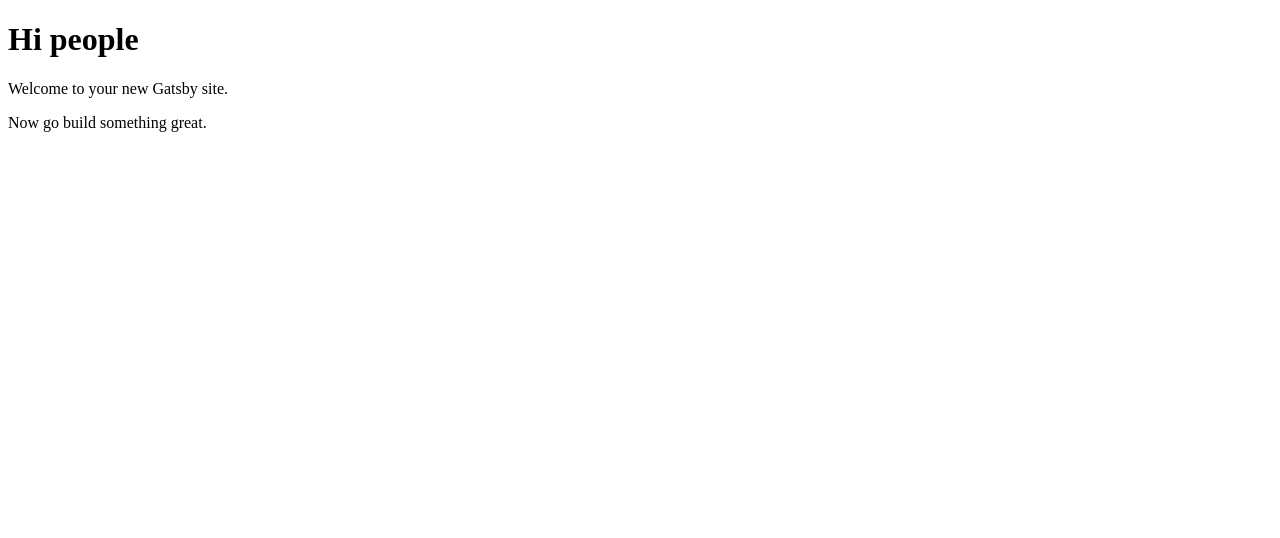
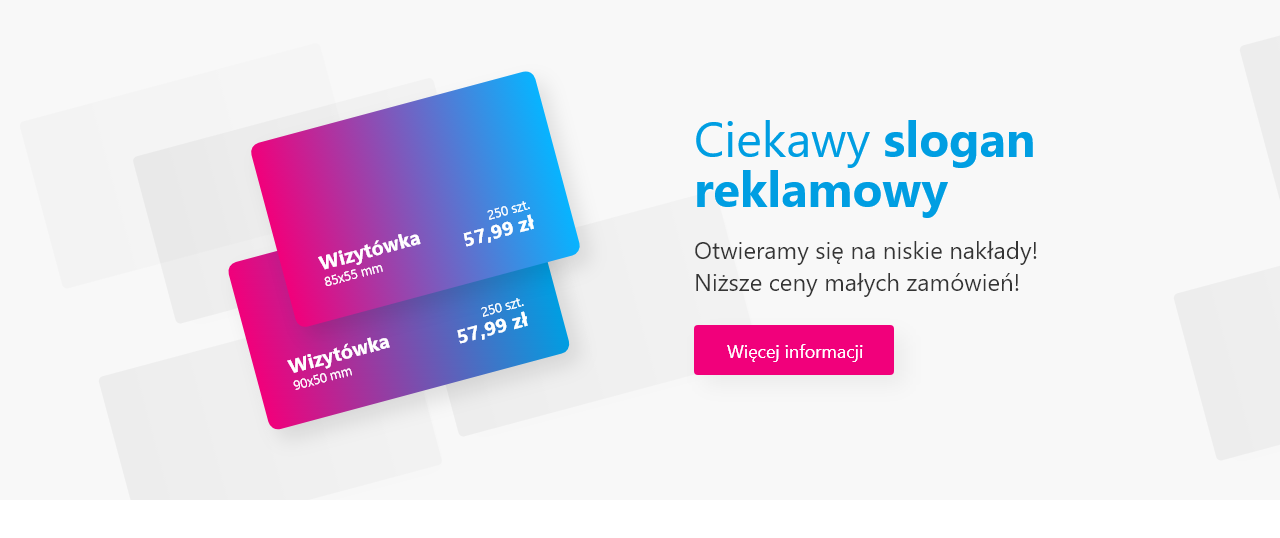
Before and after one commit to Offblack/site-task, a Gatsby site: page / in a window 1280 px wide. Built offline with nearby package versions, Linux system fonts and the light colour scheme; Gatsby itself is replaced by a stand-in of ours.

Commit message:
Added HeroSlider

```diff
--- a/package.json
+++ b/package.json
@@ -16,7 +16,10 @@
     "prop-types": "^15.7.2",
     "react": "^16.10.2",
     "react-dom": "^16.10.2",
-    "react-helmet": "^5.2.1"
+    "react-helmet": "^5.2.1",
+    "react-slick": "^0.25.2",
+    "slick-carousel": "^1.8.1",
+    "styled-components": "^4.4.0"
   },
   "devDependencies": {
     "prettier": "^1.18.2"
--- /dev/null
+++ b/src/components/organisms/HeroSlider/index.js
@@ -0,0 +1,35 @@
+import React from 'react';
+import Slider from 'react-slick';
+import styled from 'styled-components';
+import bigBaner from '../../../images/baner_1.png';
+import smallBaner from '../../../images/baner_small_1.png';
+
+const StyledWrapper = styled.div`
+  width: 100%;
+`;
+
+const OneSlide = styled.div`
+  background: ${({ bigSrc }) => `url(${bigSrc}) no-repeat center`};
+  background-size: cover;
+  height: 500px;
+  overflow: hidden;
+
+  @media (max-width: 540px) {
+    background: ${({ smallSrc }) => `url(${smallSrc}) no-repeat center`};
+    play: none;
+  }
+
+  @media (max-width: 1140px) and (min-width: 540px) {
+    height: 350px;
+  }
+`;
+
+const HeroSlider = () => (
+  <StyledWrapper>
+    <Slider speed={500} slidesToShow={1} slidesToScroll={1} infinite={true}>
+      <OneSlide bigSrc={bigBaner} smallSrc={smallBaner} />
+    </Slider>
+  </StyledWrapper>
+);
+
+export default HeroSlider;
--- a/src/pages/404.js
+++ b/src/pages/404.js
@@ -1,5 +1,5 @@
-import React from "react";
-import SEO from "../components/seo";
+import React from 'react';
+import SEO from '../components/seo';
 
 const NotFoundPage = () => (
   <>
--- a/src/pages/index.js
+++ b/src/pages/index.js
@@ -1,12 +1,27 @@
-import React from "react";
-import SEO from "../components/seo";
+import React from 'react';
+import SEO from '../components/seo';
+import HeroSlider from '../components/organisms/HeroSlider';
+import GlobalStyle from '../theme/GlobalStyle';
+import { Helmet } from 'react-helmet';
 
 const IndexPage = () => (
   <>
+    <Helmet>
+      <link
+        rel="stylesheet"
+        type="text/css"
+        charset="UTF-8"
+        href="https://cdnjs.cloudflare.com/ajax/libs/slick-carousel/1.6.0/slick.min.css"
+      />
+      <link
+        rel="stylesheet"
+        type="text/css"
+        href="https://cdnjs.cloudflare.com/ajax/libs/slick-carousel/1.6.0/slick-theme.min.css"
+      />
+    </Helmet>
     <SEO title="Site Task" />
-    <h1>Hi people</h1>
-    <p>Welcome to your new Gatsby site.</p>
-    <p>Now go build something great.</p>
+    <GlobalStyle />
+    <HeroSlider />
   </>
 );
 
--- /dev/null
+++ b/src/theme/GlobalStyle.js
@@ -0,0 +1,21 @@
+import { createGlobalStyle } from 'styled-components';
+
+const GlobalStyle = createGlobalStyle`
+   @import url('https://fonts.googleapis.com/css?family=Lato&display=swap&subset=latin-ext');
+
+
+  *, *::before, *::after {
+    box-sizing: border-box;
+    -webkit-font-smoothing: antialiased;
+    -moz-osx-font-smoothing: grayscale;
+  }
+
+  body {
+   padding: 0;
+   margin: 0;
+   overflow: hidden;
+   font-family: 'Lato', sans-serif;
+  }
+`;
+
+export default GlobalStyle;
```
Also changed, not shown: src/components/seo.js (+4 -4 lines), src/images/baner_1.png (added), src/images/baner_small_1.png (added), 2 other files.
